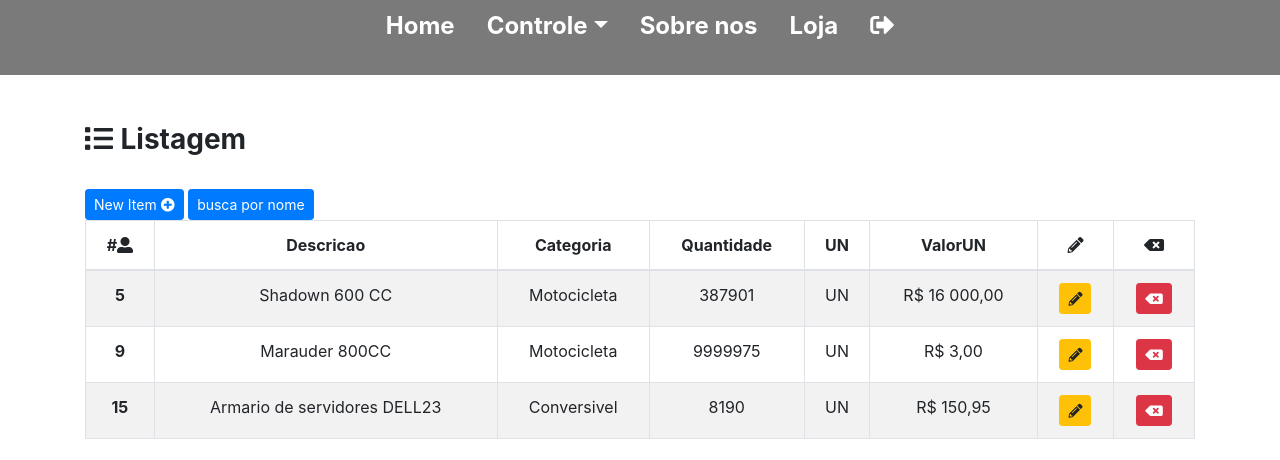
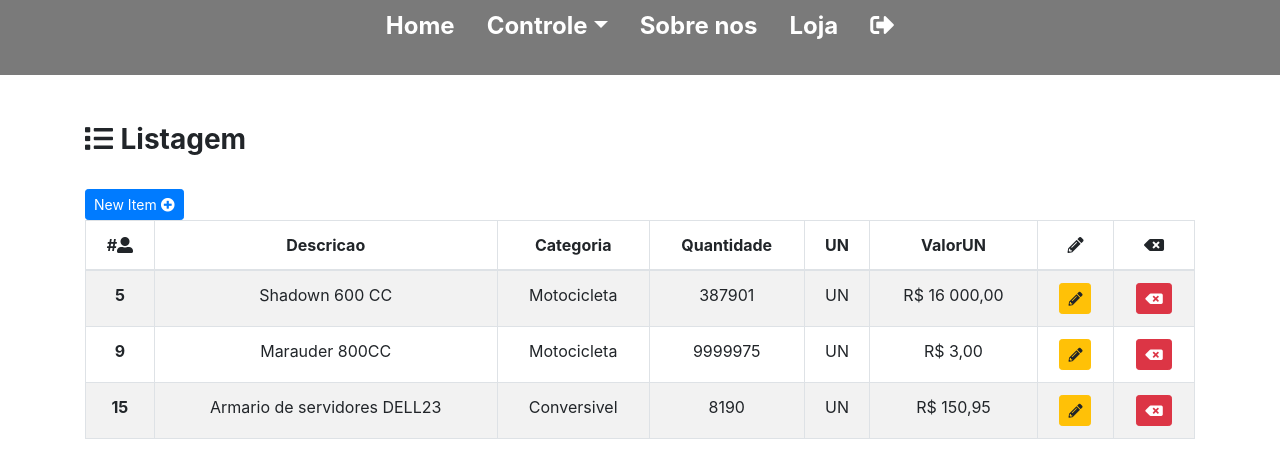
Before and after one commit to joaoGuiotti012/solman, a PHP site: page /solman/php/view/frm-lista-produtos.php in a window 1280 px wide. Shown: the top 460 px of the page. Run offline with PHP 8.4, Linux system fonts and the light colour scheme; the visitor is signed in with stand-in values (Sample User, id 1); data comes from the database, SQL or seed files in the repository; some libraries are stand-ins or nearby versions.

Commit message:
finalização

```diff
--- a/php/view/frm-lista-produtos.php
+++ b/php/view/frm-lista-produtos.php
@@ -14,8 +14,6 @@ $produtos = selectOrderByID($pdo);
     <h3><span><i class="fas fa-list"></i></span> <b> Listagem </b></h3>
     <br>
     <button type="button" class="btn btn-primary btn-sm" data-toggle="modal" data-target="#modalNew"> New Item <i class="fas fa-plus-circle"></i></button>
-    <button type="button" class="btn btn-primary btn-sm" id="bscNome" name="bscNome" onclick="javascript: location.href = 'frm-lista-produtos.php?nome'"> busca por nome</button>
-
     <table class="table table-striped table-bordered table-hover ">
         <thead>
             <th class="text-center">#<i class="fas fa-user-alt"></i></th>
```
